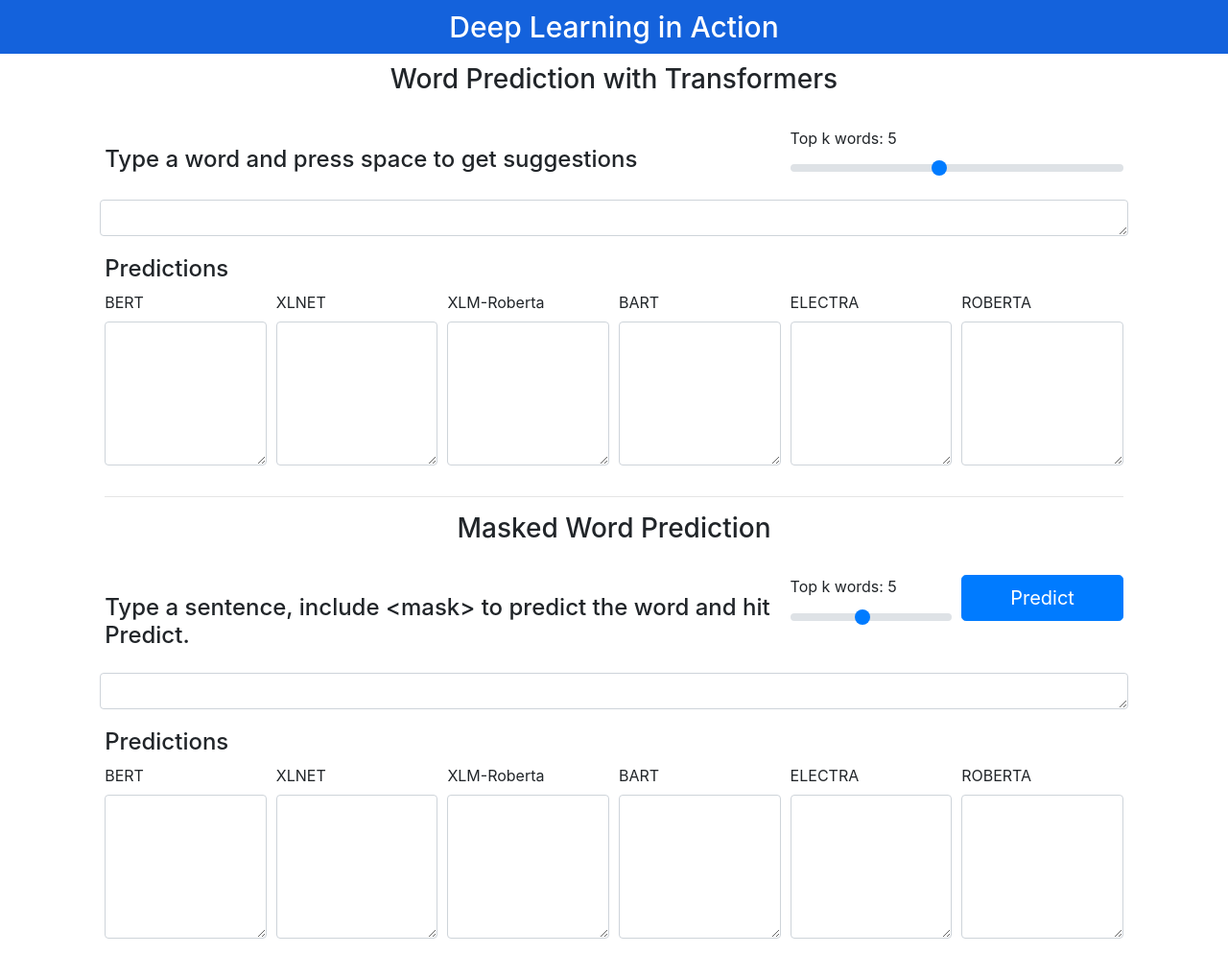
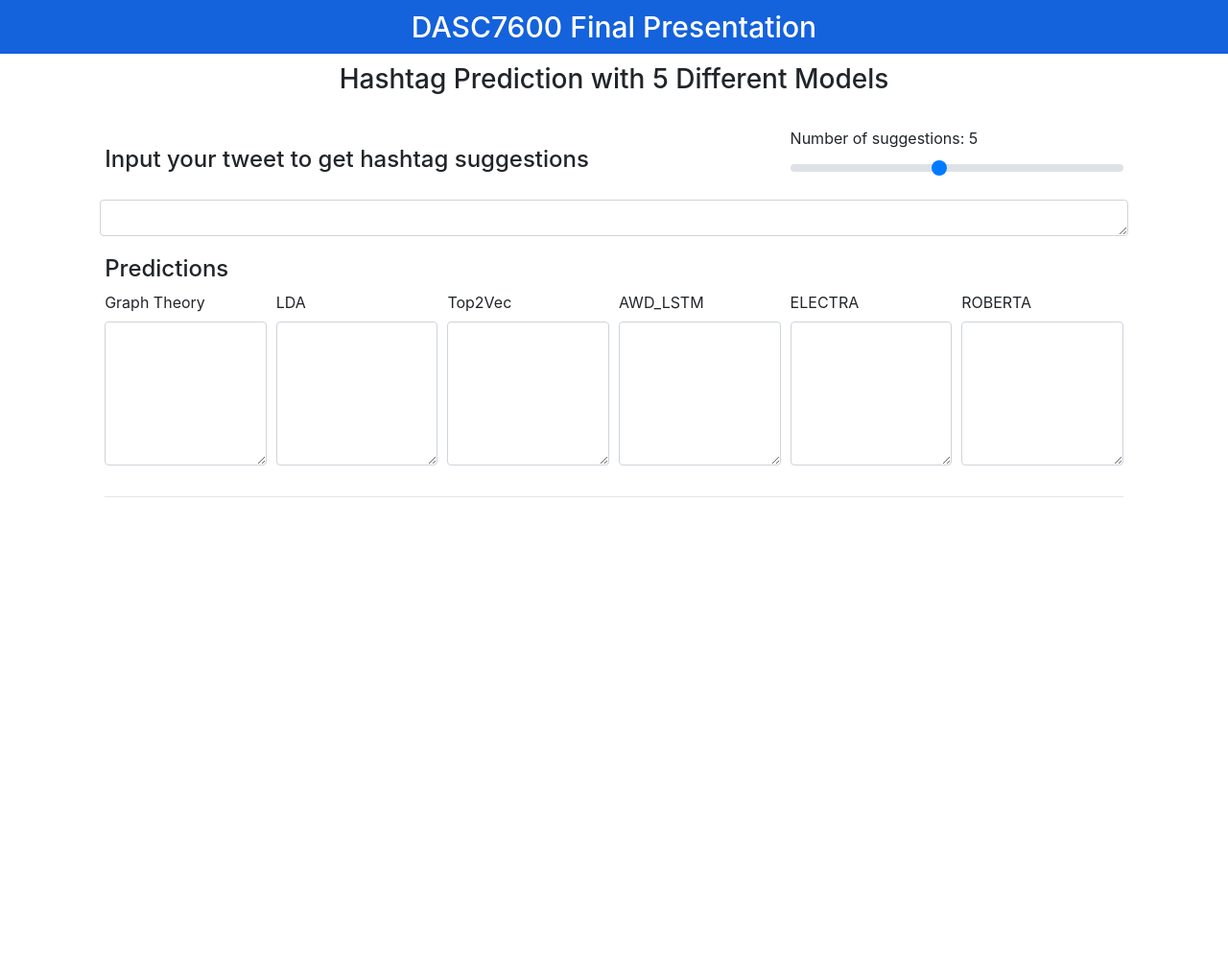
Before and after one commit to gigifokchiman/next_hashtag_prediction, a Flask app: page / in a window 1280 px wide. Shown: the whole page at 96% size. After the commit the page ends 518 px from the top, so only its background shows below. Run offline with Flask 2, Linux system fonts and the light colour scheme; some libraries are stand-ins or nearby versions.

Commit message:
Amended app.js and index.html

```diff
--- a/static/js/app.js
+++ b/static/js/app.js
@@ -4,12 +4,7 @@ var token = ""
 jQuery(document).ready(function () {
     var slider = $('#max_words')
     slider.on('change mousemove', function (evt) {
-        $('#label_max_words').text('Top k words: ' + slider.val())
-    })
-
-    var slider_mask = $('#max_words_mask')
-    slider_mask.on('change mousemove', function (evt) {
-        $('#label_max_words').text('Top k words: ' + slider_mask.val())
+        $('#label_max_words').text('Number of suggestions: ' + slider.val())
     })
 
     $('#input_text').on('keyup', function (e) {
@@ -31,10 +26,10 @@ jQuery(document).ready(function () {
                 }
             }).done(function (jsondata, textStatus, jqXHR) {
                 console.log(jsondata)
-                $('#text_bert').val(jsondata['bert'])
-                $('#text_xlnet').val(jsondata['xlnet'])
-                $('#text_xlm').val(jsondata['xlm'])
-                $('#text_bart').val(jsondata['bart'])
+                $('#text_graph_theory').val(jsondata['graph_theory'])
+                $('#text_lda').val(jsondata['lda'])
+                $('#text_top2vec').val(jsondata['top2vec'])
+                $('#text_awd_lstm').val(jsondata['awd_lstm'])
                 $('#text_electra').val(jsondata['electra'])
                 $('#text_roberta').val(jsondata['roberta'])
             }).fail(function (jsondata, textStatus, jqXHR) {
@@ -43,32 +38,4 @@ jQuery(document).ready(function () {
         }
     })
 
-    $('#btn-process').on('click', function () {
-        $.ajax({
-            url: '/get_mask_predictions',
-            type: "post",
-            contentType: "application/json",
-            dataType: "json",
-            data: JSON.stringify({
-                "input_text": $('#mask_input_text').val(),
-                "top_k": slider_mask.val(),
-            }),
-            beforeSend: function () {
-                $('.overlay').show()
-            },
-            complete: function () {
-                $('.overlay').hide()
-            }
-        }).done(function (jsondata, textStatus, jqXHR) {
-            console.log(jsondata)
-            $('#mask_text_bert').val(jsondata['bert'])
-            $('#mask_text_xlnet').val(jsondata['xlnet'])
-            $('#mask_text_xlm').val(jsondata['xlm'])
-            $('#mask_text_bart').val(jsondata['bart'])
-            $('#mask_text_electra').val(jsondata['electra'])
-            $('#mask_text_roberta').val(jsondata['roberta'])
-        }).fail(function (jsondata, textStatus, jqXHR) {
-            console.log(jsondata)
-        });
-    })
 })
--- a/templates/index.html
+++ b/templates/index.html
@@ -21,22 +21,22 @@
     <div class="overlay">
         <div class="spinner-border text-primary" role="status"><span class="sr-only">Loading...</span></div>
     </div>
-    <h2> Deep Learning in Action </h2>
+    <h2> DASC7600 Final Presentation </h2>
     <div class="row">
         <div class="col-sm-1"></div>
 
         <div class="col-sm-10">
             <center>
-                <h3>Word Prediction with Transformers</h3>
+                <h3>Hashtag Prediction with 5 Different Models</h3>
             </center>
             <div class="form-row">
                 <div class="form-group col-md-8">
                     <br>
-                    <h4>Type a word and press space to get suggestions</h4>
+                    <h4>Input your tweet to get hashtag suggestions</h4>
                 </div>
                 <div class="form-group col-md-4">
                     <br>
-                    <label for="max_words" id="label_max_words">Top k words: 5</label>
+                    <label for="max_words" id="label_max_words">Number of suggestions: 5</label>
                     <input type="range" class="custom-range" min="1" max="10" value="5" step="1" id="max_words">
                 </div>
             </div>
@@ -48,20 +48,20 @@
             <h4> Predictions </h4>
             <div class="form-row">
                 <div class="form-group col-md-2">
-                    <label for="text_paragraphs">BERT</label>
-                    <textarea class="form-control txt_response" id="text_bert" readonly></textarea>
+                    <label for="text_paragraphs">Graph Theory</label>
+                    <textarea class="form-control txt_response" id="text_graph_theory" readonly></textarea>
                 </div>
                 <div class="form-group col-md-2">
-                    <label for="text_paragraphs">XLNET</label>
-                    <textarea class="form-control txt_response" id="text_xlnet" readonly></textarea>
+                    <label for="text_paragraphs">LDA</label>
+                    <textarea class="form-control txt_response" id="text_lda" readonly></textarea>
                 </div>
                 <div class="form-group col-md-2">
-                    <label for="text_paragraphs">XLM-Roberta</label>
-                    <textarea class="form-control txt_response" id="text_xlm" readonly></textarea>
+                    <label for="text_paragraphs">Top2Vec</label>
+                    <textarea class="form-control txt_response" id="text_top2vec" readonly></textarea>
                 </div>
                 <div class="form-group col-md-2">
-                    <label for="text_paragraphs">BART</label>
-                    <textarea class="form-control txt_response" id="text_bart" readonly></textarea>
+                    <label for="text_paragraphs">AWD_LSTM</label>
+                    <textarea class="form-control txt_response" id="text_awd_lstm" readonly></textarea>
                 </div>
                 <div class="form-group col-md-2">
                     <label for="text_paragraphs">ELECTRA</label>
@@ -74,60 +74,6 @@
             </div>
             <hr>
 
-            <!-- MASKED PREDICTION -->
-            <center>
-                <h3>Masked Word Prediction</h3>
-            </center>
-
-            <div class="form-row">
-                <div class="form-group col-md-8">
-                    <br>
-                    <h4>Type a sentence, include &lt;mask&gt; to predict the word and hit Predict.</h4>
-                </div>
-                <div class="form-group col-md-2">
-                    <br>
-                    <label for="max_words" id="label_max_words">Top k words: 5</label>
-                    <input type="range" class="custom-range" min="1" max="10" value="5" step="1" id="max_words_mask">
-                </div>
-                <div class="form-group col-md-2">
-                    <label></label>
-                    <button type="button" class="btn btn-primary btn-lg btn-block" id="btn-process">Predict</button>
-                </div>
-            </div>
-            <div class="form-row">
-                <textarea class="form-control txt_input" id="mask_input_text" rows="1"></textarea>
-            </div>
-
-            <h4> Predictions </h4>
-            <div class="form-row">
-                <div class="form-group col-md-2">
-                    <label for="text_paragraphs">BERT</label>
-                    <textarea class="form-control txt_response" id="mask_text_bert" readonly rows="1"></textarea>
-                </div>
-                <div class="form-group col-md-2">
-                    <label for="text_paragraphs">XLNET</label>
-                    <textarea class="form-control txt_response" id="mask_text_xlnet" readonly></textarea>
-                </div>
-                <div class="form-group col-md-2">
-                    <label for="text_paragraphs">XLM-Roberta</label>
-                    <textarea class="form-control txt_response" id="mask_text_xlm" readonly></textarea>
-                </div>
-                <div class="form-group col-md-2">
-                    <label for="text_paragraphs">BART</label>
-                    <textarea class="form-control txt_response" id="mask_text_bart" readonly></textarea>
-                </div>
-                <div class="form-group col-md-2">
-                    <label for="text_paragraphs">ELECTRA</label>
-                    <textarea class="form-control txt_response" id="mask_text_electra" readonly></textarea>
-                </div>
-                <div class="form-group col-md-2">
-                    <label for="text_paragraphs">ROBERTA</label>
-                    <textarea class="form-control txt_response" id="mask_text_roberta" readonly></textarea>
-                </div>
-            </div>
-
-
-
         </div>
         <div class="col-sm-1"></div>
     </div>
```
